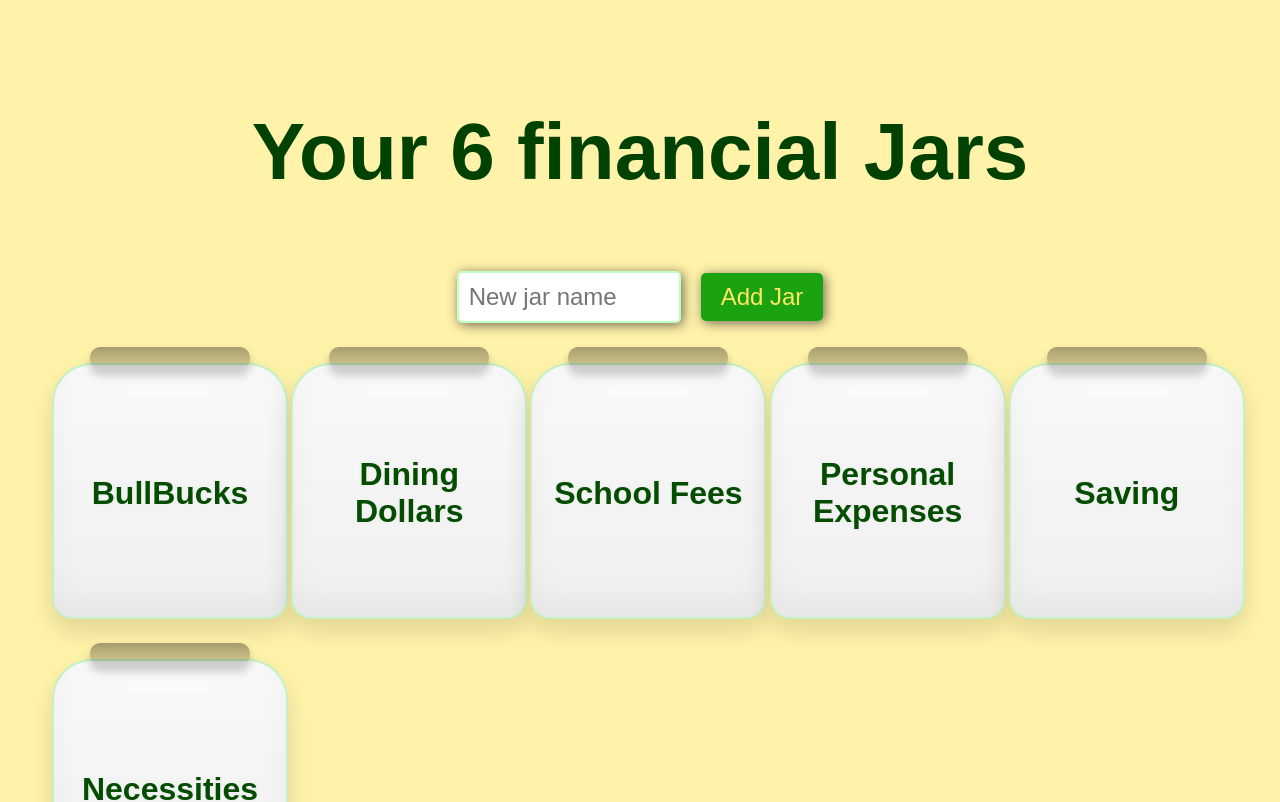
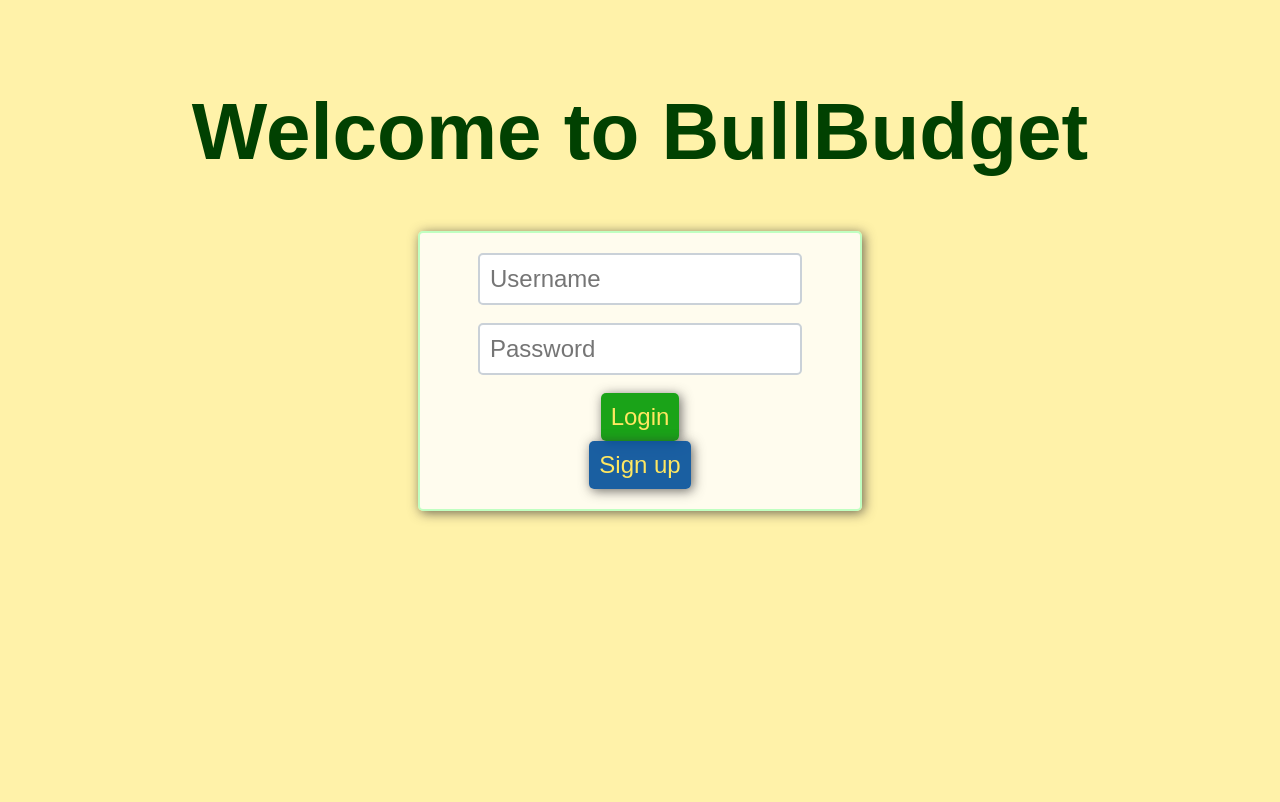
Before and after one commit to JamesChau016/BullBudget, a React (Vite) app in the folder BullBudget/: page / in a window 1280 px wide. Shown: the top 802 px of the page. Built offline with nearby package versions, Linux system fonts and the light colour scheme.

Commit message:
login page (just the loook no function)

```diff
--- a/BullBudget/src/App.jsx
+++ b/BullBudget/src/App.jsx
@@ -1,18 +1,33 @@
 import { useState } from 'react'
-import reactLogo from './assets/react.svg'
-import viteLogo from '/vite.svg'
 import {Toaster} from 'react-hot-toast'
 import './App.css'
 import Jars from './components/Jars.jsx'
+import LoginPage from './components/Login.jsx'
 
 function App() {
-  return (
-    <>
-      <Jars />
-      <Toaster position="top-center" />
-    </>
 
-  )
+  const [loggedIn, setLoggedIn] = useState (false);
+
+
+  if (!loggedIn) {
+    return (
+      <>
+        <LoginPage loggedIn={loggedIn} setLoggedIn={setLoggedIn}/>
+        <Toaster position="top-center" />
+      </>
+
+    )
+  }
+  else{
+    return (
+      <>
+        <Jars />
+        <Toaster position="top-center" />
+      </>
+    )
+  }
+
+
 }
 
 export default App
--- a/BullBudget/src/components/Jars.css
+++ b/BullBudget/src/components/Jars.css
@@ -2,7 +2,7 @@ body{
     font-family: 'Arial', sans-serif;
     background-color: hsla(51, 100%, 50%, 0.338);
     margin: 0;
-    padding: 20px;
+    padding: 0px;
 }
 
 #page-title {
--- a/BullBudget/src/components/Login.css
+++ b/BullBudget/src/components/Login.css
@@ -0,0 +1,82 @@
+
+
+#welcome-message {
+    font-size: 5rem;
+    text-align: center;
+    color: hsl(120, 97%, 13%);
+}
+#login-container{
+    margin: 0 auto;
+    padding: 20px;
+    width: 400px;
+    text-align: center;
+    border: #c0ffc1 2px solid;
+    box-shadow: 2px 2px 12px hsla(0, 1%, 19%, 0.71);
+    border-radius: 5px;
+    background-color: hsla(0, 0%, 100%, 0.8);
+}
+#username{
+    display: block;
+    margin: auto;
+    margin-bottom:0px;
+    padding: 10px;
+    font-size: 1.5rem;
+    border-radius: 5px;
+    border: 2px solid hsl(210, 16%, 82%);
+    width: 300px;
+}
+#username:focus{
+    outline: none;
+    border-color: hsl(120, 97%, 30%);
+    box-shadow: 0 0 5px hsl(120, 97%, 30%);
+}
+#password{
+    display: block;
+    margin: 0px auto;
+    padding: 10px;
+    font-size: 1.5rem;
+    border-radius: 5px;
+    border: 2px solid hsl(210, 16%, 82%);
+    width: 300px;
+}
+#password:focus{
+    outline: none;
+    border-color: hsl(120, 97%, 30%);
+    box-shadow: 0 0 5px hsl(120, 97%, 30%);
+}
+#login{
+    font-size:1.5rem;
+    padding:10px 10px;
+    margin: 0px auto;
+    background-color: hsla(120, 100%, 30%, 0.897);
+    color: rgb(255, 231, 97);
+    border: none;
+    border-radius: 5px;
+    cursor: pointer;
+    box-shadow: 2px 2px 12px hsla(0, 1%, 19%, 0.71);
+}
+#login:hover {
+    background-color: hsla(120, 100%, 40%, 0.897);
+}
+#login:active {
+    transform: scale(0.9);
+    background-color: hsla(120, 100%, 50%, 0.897);
+}
+#signup{
+    font-size:1.5rem;
+    padding:10px 10px;
+    margin: 0px auto;
+    background-color: hsla(210, 100%, 30%, 0.897);
+    color: rgb(255, 231, 97);
+    border: none;
+    border-radius: 5px;
+    cursor: pointer;
+    box-shadow: 2px 2px 12px hsla(0, 1%, 19%, 0.71);
+}
+#signup:hover {
+    background-color: hsla(210, 100%, 40%, 0.897);
+}
+#signup:active {
+    transform: scale(0.9);
+    background-color: hsla(210, 100%, 50%, 0.897);
+}
--- a/BullBudget/src/components/Login.jsx
+++ b/BullBudget/src/components/Login.jsx
@@ -1,14 +1,28 @@
 import React from 'react'
 import './Login.css'
+import toast from 'react-hot-toast';
 
-function LoginPage(){
+function LoginPage({setLoggedIn}){
+    const username= document.getElementById('username');
+    const password= document.getElementById('password');
+
+    const login = () => {
+        setLoggedIn(true);
+        toast.success('Logged in successfully!');
+    }
+
+
     return (
         <>
-            <h1>Welcome to BullBudget</h1>
-            <input type="text" placeholder="Username" /><br/>
-            <input type="password" placeholder="Password" /><br/>
-            <button>Login</button><br/>
-            <button>Sign up</button>
+            <h1 id='welcome-message'>Welcome to BullBudget</h1>
+            <div id='login-container'>
+
+                <input id ='username' type="text" placeholder="Username" /><br/>
+                <input id ='password' type="password" placeholder="Password" /><br/>
+                <button id='login' onClick = {login}>Login</button><br/>
+                <button id='signup'>Sign up</button>
+            </div>
+
         </>
     )
 }
```
